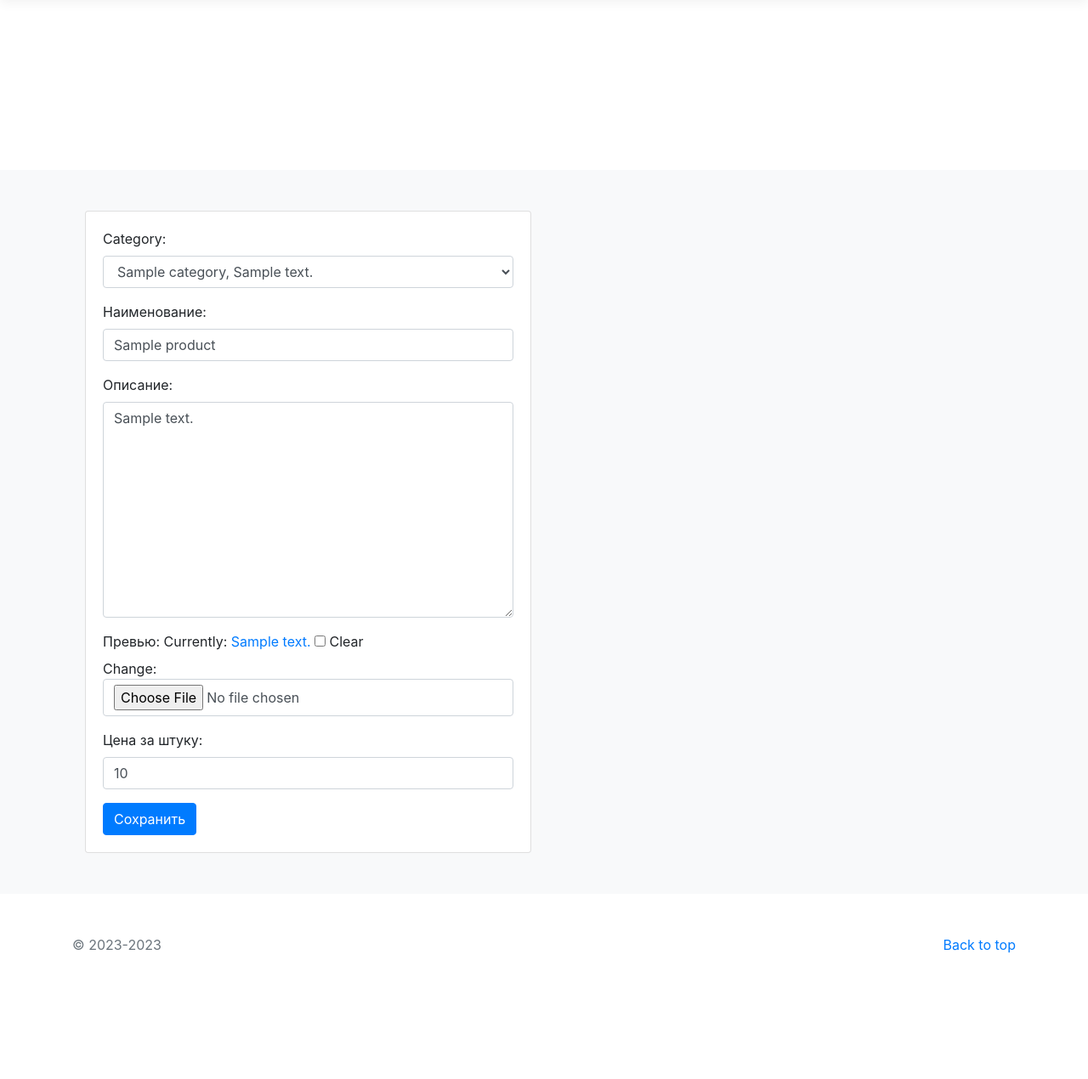
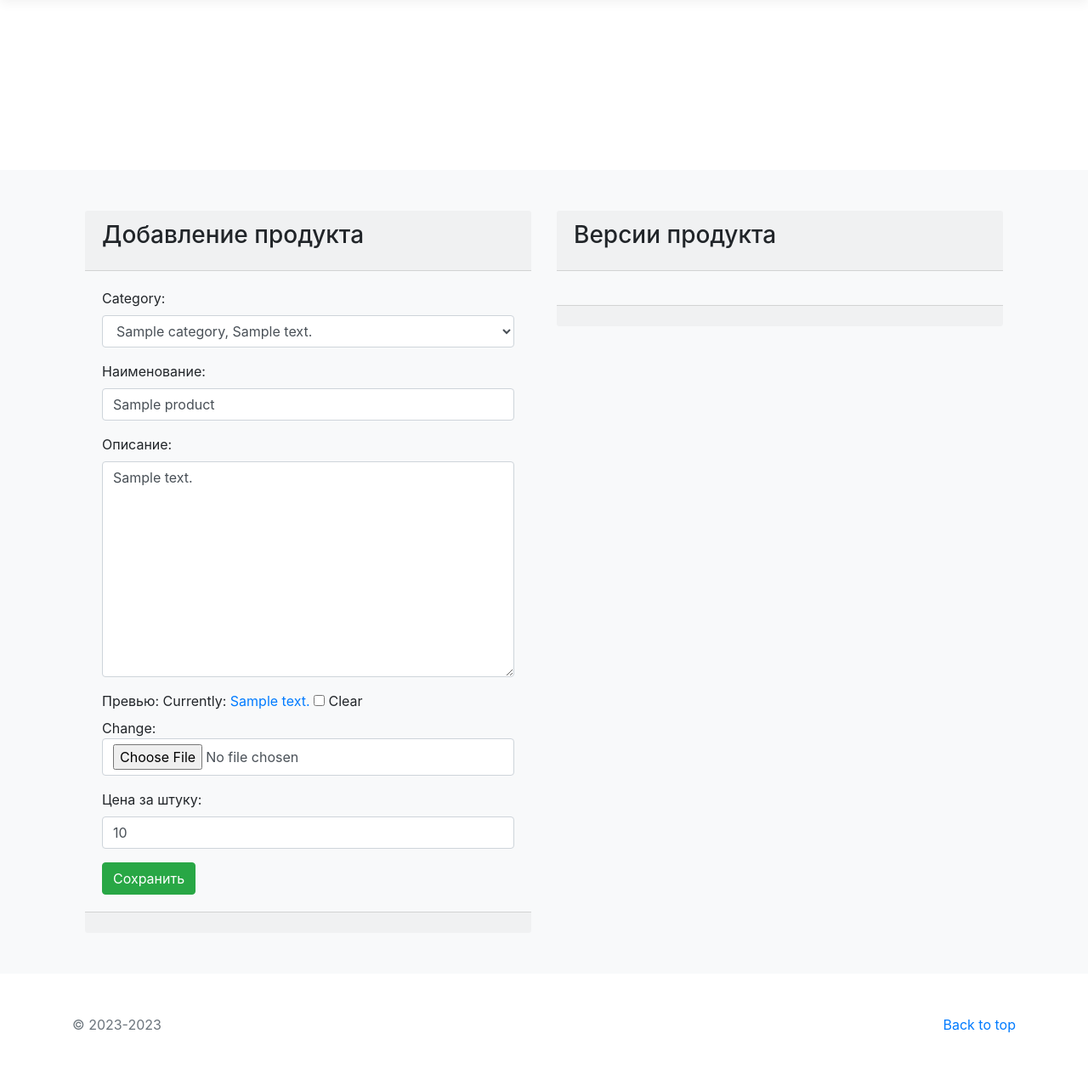
Before and after one commit to astronomiwe/22lesson_issue_fork, a Django app: page /edit/1 in a window 1280 px wide. Shown: the part 56-1326 px from the top of the page at 85% size. Before the commit the page ends 1178 px from the top, so only its background shows below. Run offline with Django 4.2, Linux system fonts and the light colour scheme; tables that the repository leaves empty hold one stand-in row (values such as "Sample post"); parts of the project's set-up code (start-up, migrations or seed data) failed here and were passed over; some libraries are stand-ins or nearby versions.

Commit message:
изменил вывод версии

```diff
--- a/catalog/templates/catalog/product_form.html
+++ b/catalog/templates/catalog/product_form.html
@@ -2,18 +2,38 @@
 
 {% block content %}
 <div class="col-12">
-    <div class="row">
+    <form class="row" method="post" enctype="multipart/form-data">
         <div class="col-6">
-            <div class="card">
-                <div class="card-body">
-                    <form method="post" enctype="multipart/form-data">
-                        {% csrf_token %}
-                        {{ form.as_p }}
-                        <button type="submit" class="btn btn-primary">Сохранить</button>
-                    </form>
-                </div>
+            <div class="card-header">
+                <h3 class="card-title">
+                    Добавление продукта
+                </h3>
             </div>
+            <div class="card-body">
+                {% csrf_token %}
+                {{ form.as_p }}
+                <button type="submit" class="btn btn-success">Сохранить</button>
+            </div>
+            <div class="card-footer"></div>
         </div>
-    </div>
+        <div class="col-6">
+            <div class="card-header">
+                <h3 class="card-title">
+                    Версии продукта
+                </h3>
+            </div>
+            <div class="card-body">
+                {{ formset.management_form }}
+                {% for form in formset.forms %}
+                    {{ form.as_p }}
+                    {% if not forloop.last %}
+                        <hr>
+                    {% endif %}
+                {% endfor %}
+            </div>
+            <div class="card-footer"></div>
+        </div>
+    </form>
 </div>
+
 {% endblock %}
```
